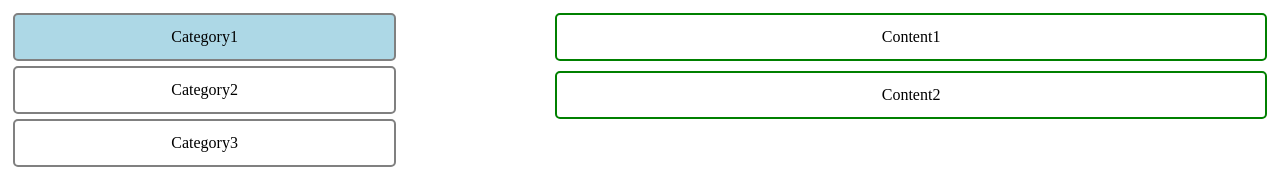
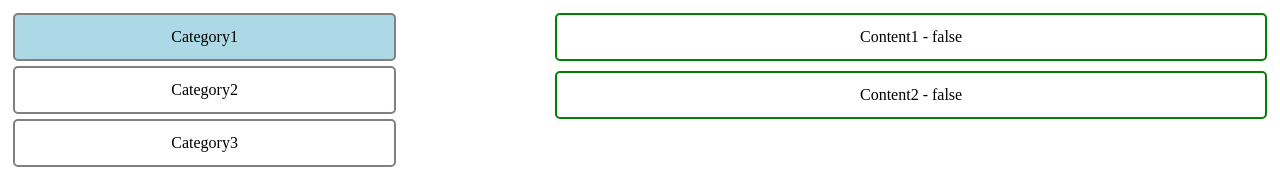
Before and after one commit to KirillPenkin/dnd-playground, a React (Create React App) app: page / in a window 1280 px wide. Both pictures are taken after a click on the button "Category1". Shown: the top 169 px of the page. Built offline with nearby package versions, Linux system fonts and the light colour scheme.

Commit message:
is content dragging

```diff
--- a/src/App.tsx
+++ b/src/App.tsx
@@ -36,17 +36,22 @@ export const App = () => {
   }
 
   const [isCombination, setCombination] = useState(false);
+  const [draggingContentElement, setDraggingContentElement] = useState<string | undefined>(undefined);
 
   const onDragEnd = (result: DropResult, responder: ResponderProvided) => {
     console.log(result);
     setCombination(false);
+    setDraggingContentElement(undefined);
   }
 
   const onDragStart = (initial: DragStart, provided: ResponderProvided) => {
     const {droppableId} = initial.source;
     const isCombination = contentDroppableId === droppableId;
     setCombination(isCombination);
-    console.log(isCombination);
+    console.log(initial);
+
+    const draggingElement = initial.draggableId;
+    setDraggingContentElement(draggingElement);
   }
 
   return (
@@ -100,6 +105,7 @@ export const App = () => {
                       onClick={() => selectContent(id)}
                       index={index}
                       draggableId={draggableId}
+                      isDragging={draggingContentElement === draggableId}
                     />)
                 })}
                 {provided.placeholder}
--- a/src/components/content.tsx
+++ b/src/components/content.tsx
@@ -27,10 +27,11 @@ export interface IContentProps {
     isSelected: boolean;
     index: number;
     draggableId: string;
+    isDragging: boolean;
     onClick: () => void;
 }
 
-export const Content: React.FC<IContentProps> = ({id, title, isSelected, onClick, index, draggableId}) => {
+export const Content: React.FC<IContentProps> = ({id, title, isSelected, onClick, index, draggableId, isDragging}) => {
     return (
         <Draggable draggableId={draggableId} index={index} >
             {(provided) => {
@@ -41,7 +42,7 @@ export const Content: React.FC<IContentProps> = ({id, title, isSelected, onClick
                         {...provided.draggableProps}
                         {...provided.dragHandleProps}
                         ref={provided.innerRef}
-                    >{title}
+                    >{`${title} - ${isDragging}`}
                     </ContentContainer>
                 )
             }}
```
